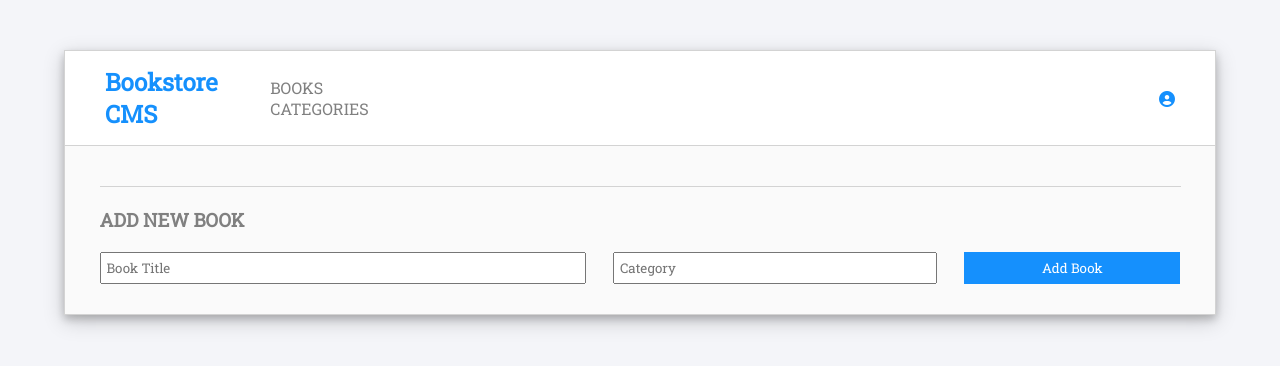
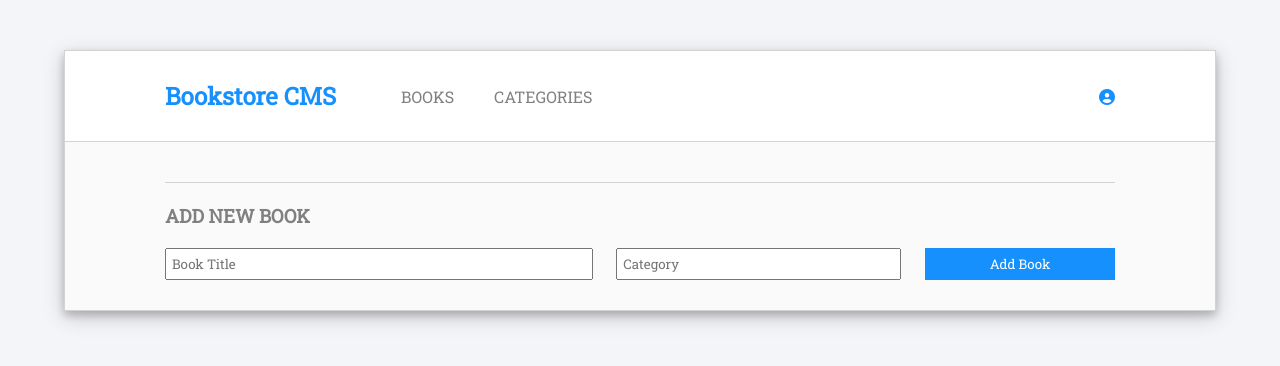
Before and after one commit to emmyobonyo/Bookstore, a React (Create React App) app: page / in a window 1280 px wide. Shown: the top 366 px of the page. Built offline with nearby package versions, Linux system fonts and the light colour scheme; no server answers.

Commit message:
Changed alignment of the navbar and the body

```diff
--- a/src/components/addNewBook/AddNewBook.css
+++ b/src/components/addNewBook/AddNewBook.css
@@ -1,6 +1,5 @@
 .add-book-component {
-  width: 94%;
-  margin: auto;
+  margin: 0 6.25rem ;
 }
 
 .book-list-heading {
--- a/src/components/navigation/Navigation.css
+++ b/src/components/navigation/Navigation.css
@@ -6,7 +6,7 @@ nav {
   display: flex;
   justify-content: space-between;
   align-items: center;
-  padding: 15px 40px;
+  padding: 1.813rem 6.25rem;
   border-bottom: 1px solid lightgray;
   margin-bottom: 20px;
   background-color: white;
@@ -15,7 +15,7 @@ nav {
 .nav-links {
   display: flex;
   align-items: center;
-  width: 30%;
+  width: 45%;
   justify-content: space-between;
 }
 
@@ -26,7 +26,7 @@ ul {
 
 li {
   float: left;
-  margin-right: 10px;
+  margin-right: 40px;
 }
 
 a {
```
